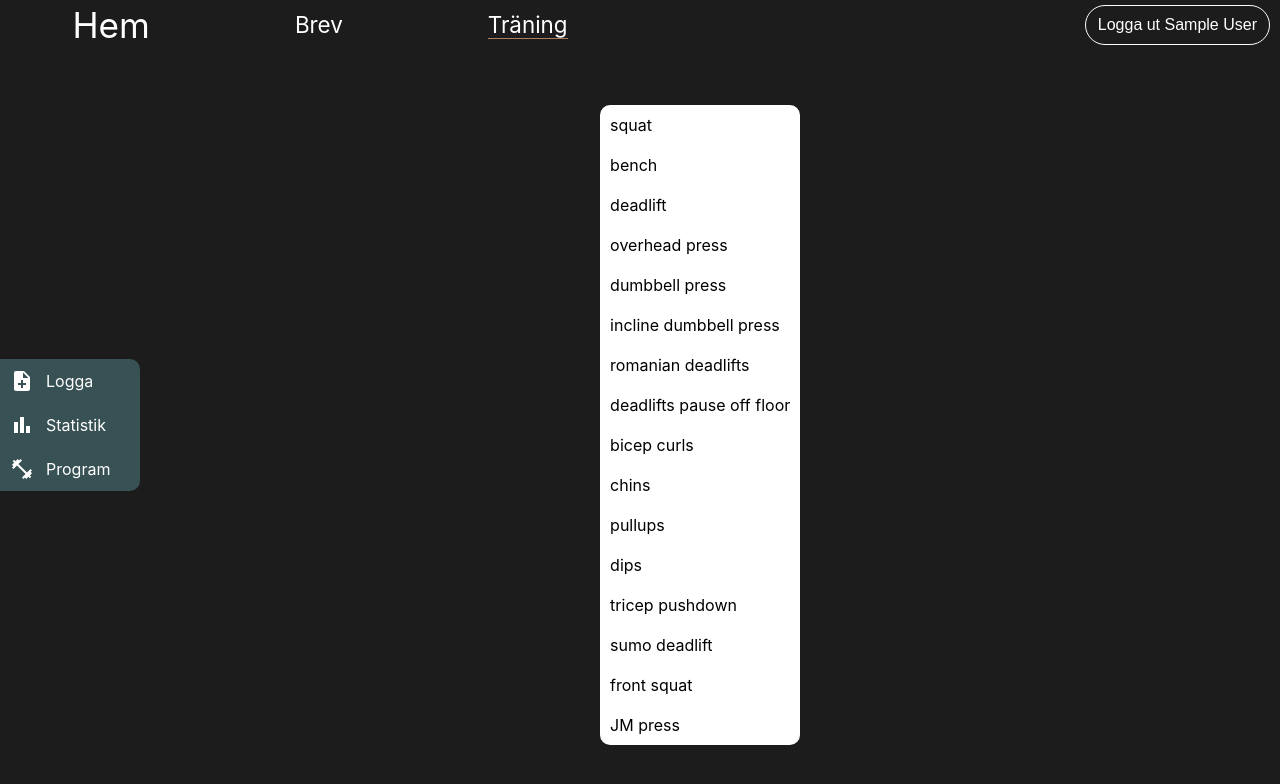
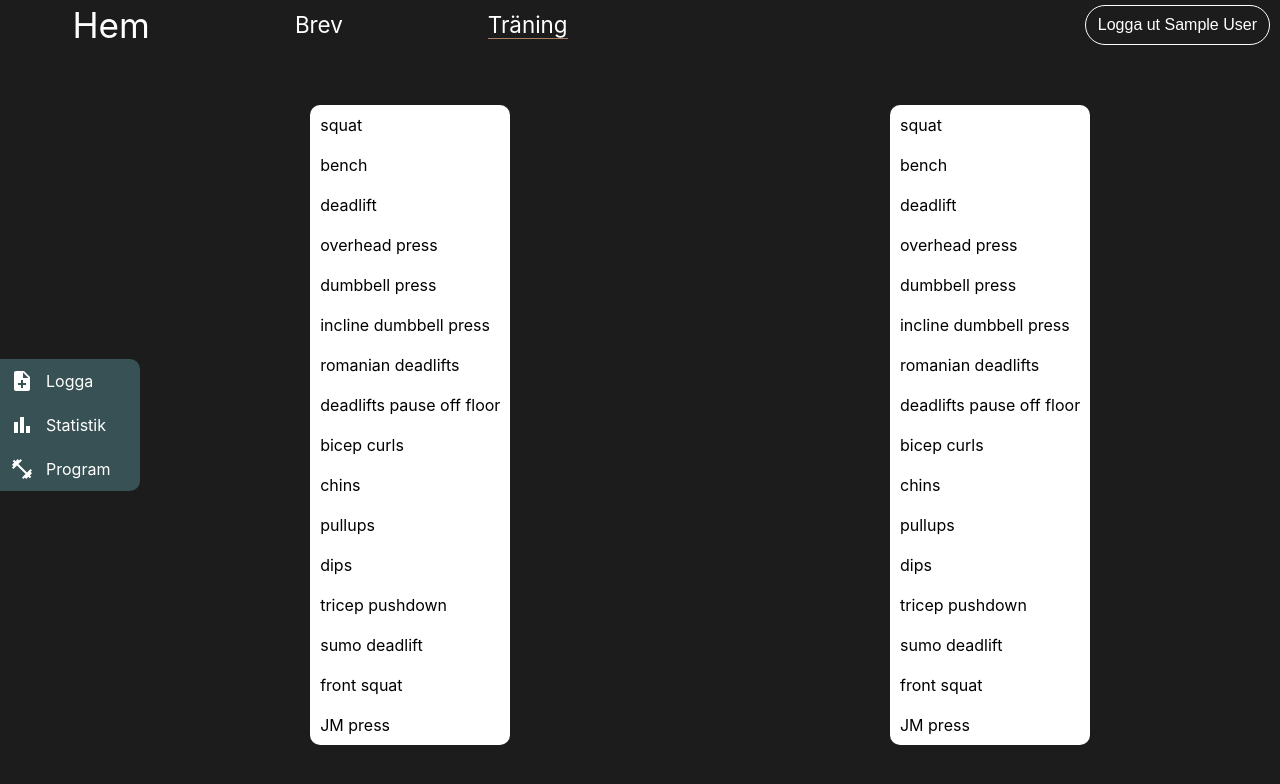
Before and after one commit to olaberglund/olaberglundxyz, a React (Create React App) app: page /traning/program in a window 1280 px wide. Shown: the top 784 px of the page. Built offline with nearby package versions, Linux system fonts and the light colour scheme; no server answers; the database is empty; sample sign-in values are in the browser's storage.

Commit message:
position ul absolute to avoid creating scrollbar

```diff
--- a/src/components/Program/CreateProgram.styled.ts
+++ b/src/components/Program/CreateProgram.styled.ts
@@ -1,8 +1,8 @@
 import styled from "styled-components";
 
 export const List = styled.ul`
+  background-color: #fff;
   position: absolute;
-  background-color: #fff;
   list-style-type: none;
   height: 80%;
   border-radius: 10px;
@@ -29,3 +29,10 @@ export const Layout = styled.div`
   justify-content: space-around;
   height: 100%;
 `
+
+export const Center = styled.div`
+  display: flex;
+  align-items: center;
+  justify-content: center;
+  height: 100%;
+`
--- a/src/components/Program/CreateProgram.tsx
+++ b/src/components/Program/CreateProgram.tsx
@@ -1,6 +1,6 @@
 import React, { useState } from 'react'
 import TextField from '@mui/material/TextField';
-import { Layout, List, ListItem, } from './CreateProgram.styled';
+import { Center, Layout, List, ListItem, } from './CreateProgram.styled';
 import { SelectChangeEvent } from '@mui/material';
 
 function CreateProgram() {
@@ -32,6 +32,7 @@ function CreateProgram() {
 
   return (
     <Layout>
+      <Center>
         <List>
           {exercises.map(exercise => (
             <ListItem key={exercise}>
@@ -39,6 +40,16 @@ function CreateProgram() {
             </ListItem>
           ))}
         </List>
+      </Center>
+      <Center>
+        <List>
+          {exercises.map(exercise => (
+            <ListItem key={exercise}>
+              {exercise}
+            </ListItem>
+          ))}
+        </List>
+      </Center>
     </Layout>
   )
 }
```
Lines whose indentation alone changed are shown as unchanged.
